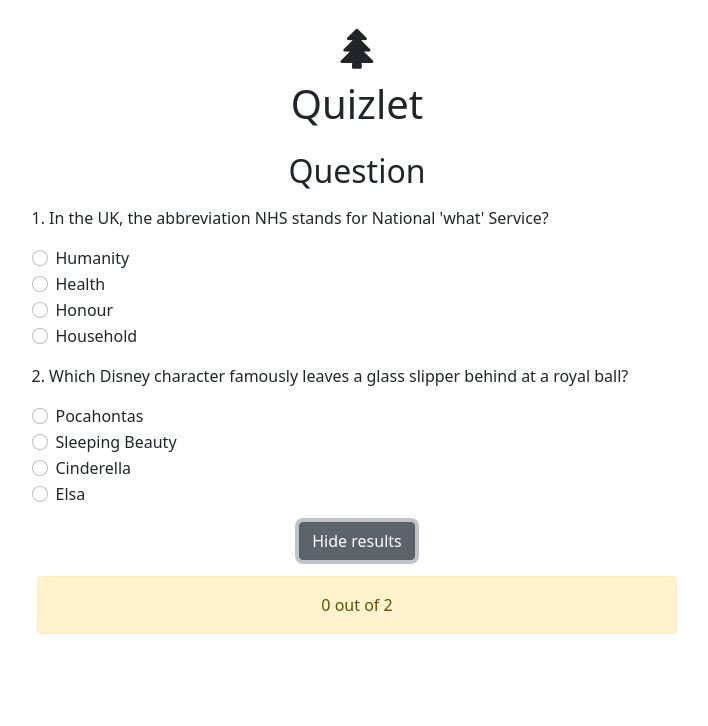
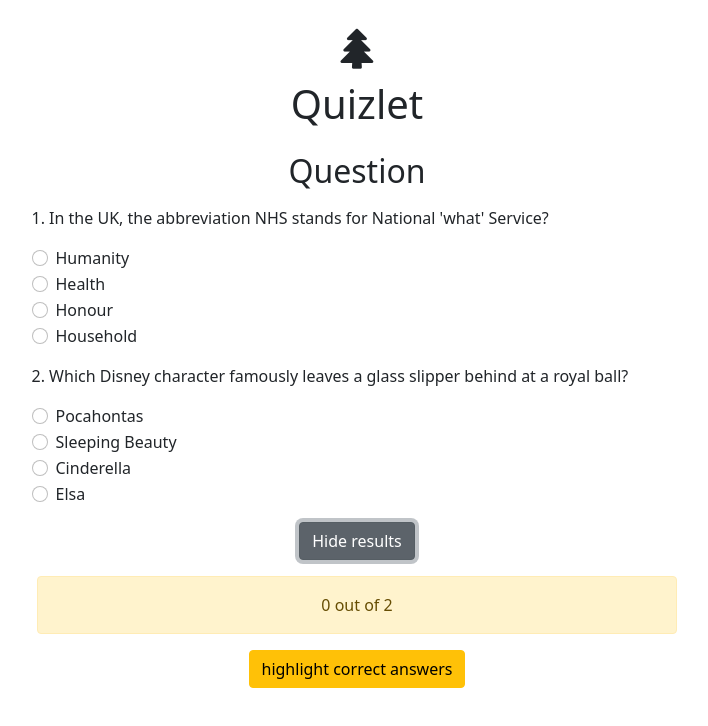
Before and after one commit to mlgmontage/quizlet-frontend, a React (Create React App) app: page / in a window 1280 px wide. Both pictures are taken after a click on the button "Show results". Shown: the top 726 px of the page, without its empty margins (283-991 px from the left). Built offline with nearby package versions, Linux system fonts and the light colour scheme.

Commit message:
highlighting correct answers

```diff
--- a/src/App.js
+++ b/src/App.js
@@ -7,25 +7,28 @@
     super(props);
     this.selectAnswer = this.selectAnswer.bind(this);
     this.showOrHideResults = this.showOrHideResults.bind(this);
+    this.highlightCorrect = this.highlightCorrect.bind(this);
 
     this.state = {
       userAnswers: new Array(questions.length),
       resultsBox: false,
+      highlight: false,
     };
   }
 
   showOrHideResults() {
-    if (this.state.userAnswers.length === questions.length) {
     this.setState({
       resultsBox: !this.state.resultsBox,
     });
-    } else {
-      alert("Answer to all questions");
   }
+
+  highlightCorrect() {
+    this.setState({
+      highlight: !this.state.highlight,
+    });
   }
 
   selectAnswer(questionNumber, answer) {
-    console.log(answer);
     const userAnswers = [...this.state.userAnswers];
     userAnswers[questionNumber] = answer;
     this.setState({
@@ -47,6 +50,7 @@
             selectAnswer={this.selectAnswer}
             userAnswers={this.state.userAnswers}
             questions={questions}
+            highlight={this.state.highlight}
           />
 
           <div className="text-center my-3">
@@ -60,9 +64,10 @@
         </div>
 
         <div
-          className="text-center alert alert-warning col-md-6 m-auto"
+          className="text-center col-md-6 m-auto"
           style={{ display: this.state.resultsBox ? "block" : "none" }}
         >
+          <div className="alert alert-warning">
             {
               this.state.userAnswers.filter(
                 (answer) => answer && answer.isCorrect
@@ -70,6 +75,10 @@
             }{" "}
             out of {questions.length}
           </div>
+          <button onClick={this.highlightCorrect} className="btn btn-warning">
+            highlight correct answers
+          </button>
+        </div>
       </div>
     );
   }
--- a/src/components/question.js
+++ b/src/components/question.js
@@ -22,7 +22,15 @@
                   }
                   value={answer.answer}
                 />
-                {answer.answer}
+                <span
+                  className={
+                    this.props.highlight && answer.isCorrect
+                      ? "text-success"
+                      : ""
+                  }
+                >
+                  {answer.answer}
+                </span>
               </label>
             </div>
           ))}
--- a/src/components/questionsList.js
+++ b/src/components/questionsList.js
@@ -15,6 +15,7 @@
             key={v1()}
             question={question}
             index={inx}
+            highlight={this.props.highlight}
           />
         ))}
       </div>
```
Lines whose indentation alone changed are shown as unchanged.
